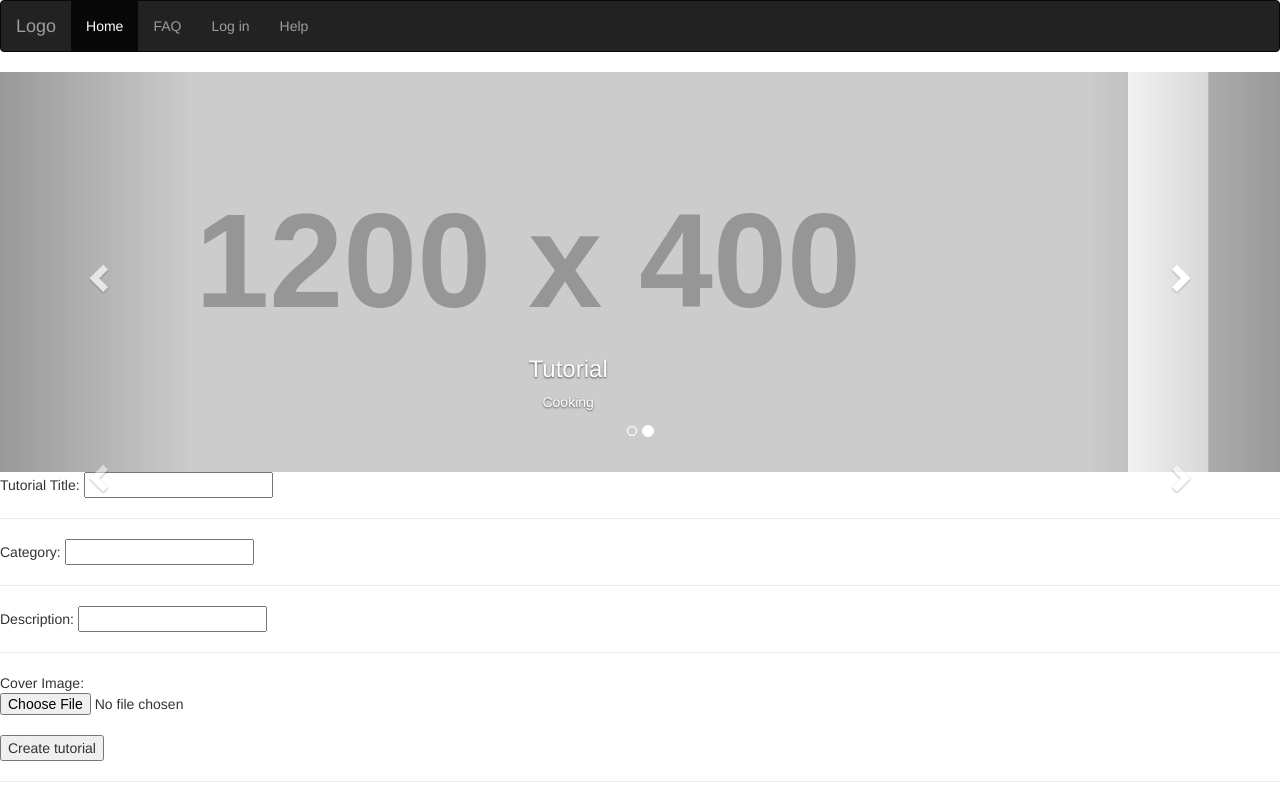
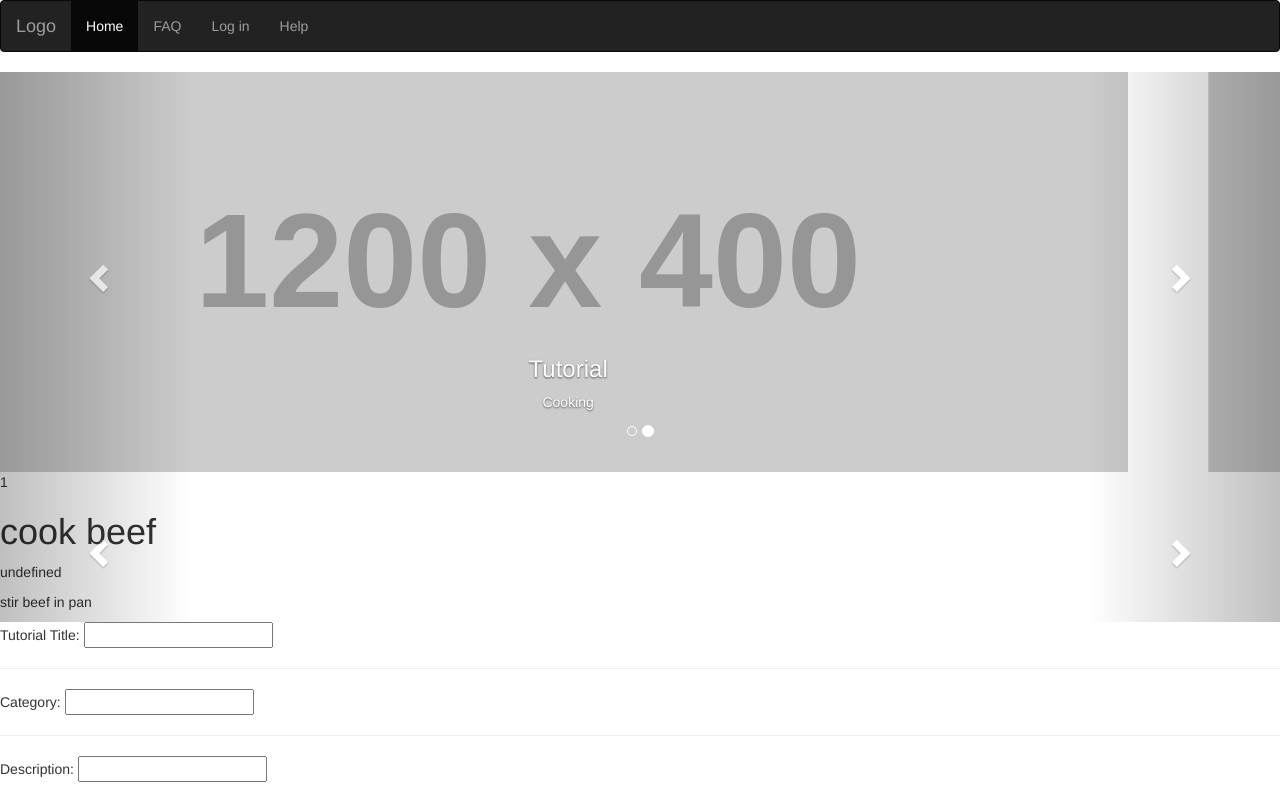
Before and after one commit to adaapp/Feb21-G1, a plain HTML site: page create-tutorial.html in a window 1280 px wide. Shown: the top 800 px of the page. Drawn offline with nearby package versions, Linux system fonts and the light colour scheme; no server answers; placeholder pictures from the web are drawn by us.

Commit message:
styles aren't being applied to elements on carousel
could be a bootstrap issue or perhaps because the elements are created during runtime

```diff
--- a/create-tutorial.js
+++ b/create-tutorial.js
@@ -145,18 +145,6 @@ window.addEventListener('load', function() {
 });
 
 function populateSteps(stepObject) {
-    /*
-    <!-- Wrapper for slides -->
-    <div class="carousel-inner" role="listbox">
-      <div class="item active">
-        <img src="https://placehold.it/1200x400?text=IMAGE" alt="CookingImage">
-        <div class="carousel-caption">
-          <h3>Tutorial</h3>
-          <p>Cooking</p>
-        </div>
-    </div>
-    */
-
 
     let stepContainer = document.createElement('div');
     stepContainer.classList.add('item');
@@ -165,25 +153,32 @@ function populateSteps(stepObject) {
 
     let count = document.createElement('p');
     count.innerText = stepObject.step_id.toString();
-    stepContainer.appendChild(count);
 
     let title = document.createElement('h1');
-    //title.innerHTML = '<span>' + stepObject.stepCount.toString() + '</span>';
     title.innerText = stepObject.step_title;
-    title.classList.add('tutorial-top');
-    console.log(title);
 
     let tutorialHeader = document.createElement('div');
+    tutorialHeader.classList.add('tutorial-top');
+    tutorialHeader.appendChild(count);
+    tutorialHeader.appendChild(title);
 
-    stepContainer.appendChild(title);
+    stepContainer.appendChild(tutorialHeader);
 
     let media = document.createElement('p'); //change to image tag when we have images working
     media.innerText = stepObject.photo_adress;
-    stepContainer.appendChild(media);
+
+    let tutorialMiddle = document.createElement('div');
+    tutorialMiddle.classList.add('tutorial-middle');
+    tutorialMiddle.appendChild(media);
+    stepContainer.appendChild(tutorialMiddle);
 
     let caption = document.createElement('p');
     caption.innerText = stepObject.step_info;
-    stepContainer.appendChild(caption);
+
+    tutorialBottom = document.createElement('div');
+    tutorialBottom.classList.add('tutorial-bottom');
+    tutorialBottom.appendChild(caption);
+    stepContainer.appendChild(tutorialBottom);
 
     document.querySelector('div.tutorial.carousel-inner').appendChild(stepContainer);
 }
@@ -231,11 +226,19 @@ function getTutorial(tutorial_name){
 
         res.forEach(user => {
             console.log(user);
-            populateSteps(user);
+            //populateSteps(user);
 
 
 
         });
     })
 }
-getTutorial('Lasagne')
+
+//getTutorial('Lasagne');
+
+populateSteps({
+    step_id: 1,
+    step_title: 'cook beef',
+    photo_adress: undefined,
+    step_info: 'stir beef in pan'
+});
--- a/style.css
+++ b/style.css
@@ -1,3 +1,84 @@
 .hidden {
   display: none;
 }
+
+.navbar {
+    margin-bottom: 0;
+    border: none;
+    background-color: rgb(248, 171, 171);
+}
+
+.navbar-inverse {
+    border-radius: 100%;
+}
+
+#input-tutorial-title{
+    text-align: center;
+    border: 7px solid rgb(199, 27, 27);
+    width: 200px;
+    height: 100px;
+    padding-top: 50px;
+    display:block;
+    margin: 0 auto;
+}
+
+/* Add a gray background color and some padding to the footer */
+footer {
+    background-color: #f2f2f2;
+    padding: 25px;
+}
+
+.carousel-inner img {
+    width: 100%; /* Set width to 100% */
+    margin: auto;
+    min-height:200px;
+}
+
+/* Hide the carousel text when the screen is less than 600 pixels wide */
+@media (max-width: 600px) {
+  .carousel-caption {
+    display: none;
+  }
+}
+
+.tutorial-top {
+    position: relative;
+    margin: auto;
+    width: 800px;
+    height: 50px;
+    background-color: rgba(187, 187, 216, 0.822);
+    display: flex;
+    justify-content: center; /* align horizontal */
+    align-items: center;
+}
+
+img {
+    max-width: 100%;
+    max-height: 100%;
+}
+
+.tutorial-middle {
+    position: relative;
+    margin: auto;
+    width: 800px;
+    height: 350px;
+    background-color: rgb(171, 152, 182);
+}
+
+.tutorial-bottom {
+    position: relative;
+    margin: auto;
+
+    width: 800px;
+    min-height: 200px;
+    height: auto;
+    background-color: rgb(118, 197, 197,0.8);
+}
+
+.add-gap {
+    position: relative;
+    margin: auto;
+    width: 800px;
+    height: 200px;
+
+}
```
